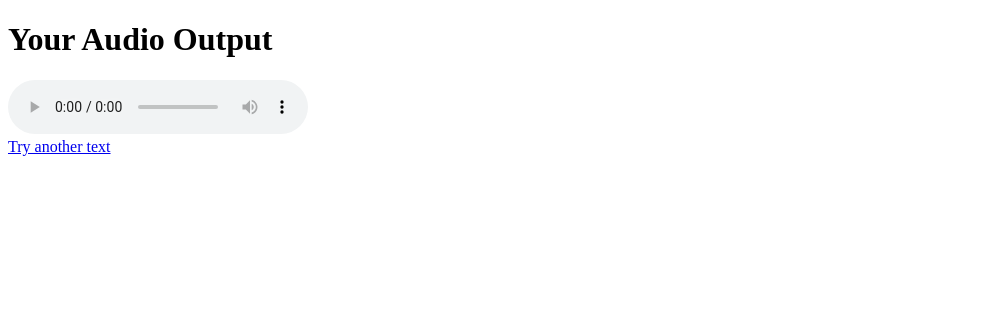
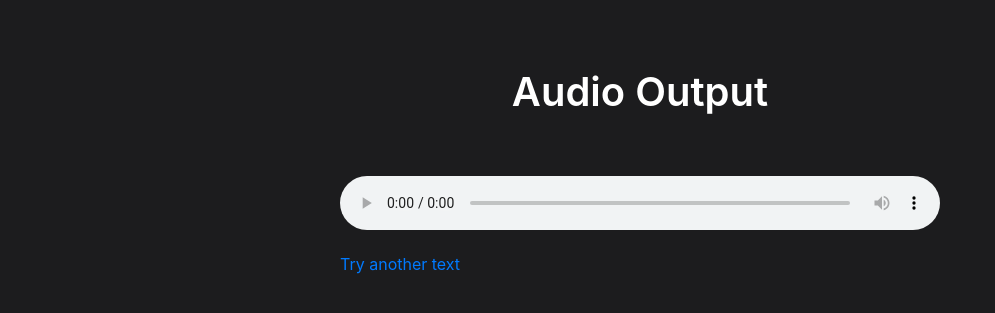
Before and after one commit to ashbijoy/my_voice_cloning_app, a Flask app: template templates/result.html in a window 1280 px wide. Shown: the top 313 px of the page, without its empty margins (0-995 px from the left). Run offline with Flask 3, Linux system fonts and the light colour scheme; the template is opened without the code that fills it: most values are stand-ins (such as "Sample title", 1, 10 or a date in 2020).

Commit message:
Update result.html

```diff
--- a/templates/result.html
+++ b/templates/result.html
@@ -1,17 +1,24 @@
-<!-- templates/result.html -->
-<!doctype html>
+<!DOCTYPE html>
 <html lang="en">
 <head>
-    <meta charset="utf-8">
-    <title>Your Voice TTS Output</title>
+    <meta charset="UTF-8">
+    <title>Audio Output</title>
+    <link rel="stylesheet" href="{{ url_for('static', filename='css/styles.css') }}">
 </head>
 <body>
-    <h1>Your Audio Output</h1>
-    <audio controls autoplay>
-        <source src="{{ audio_url }}" type="audio/wav">
-        Your browser does not support the audio element.
-    </audio>
-    <br>
-    <a href="/">Try another text</a>
+    <div class="container">
+        <header>
+            <h1>Audio Output</h1>
+        </header>
+        <div class="player-container">
+            <audio controls autoplay>
+                <source src="{{ audio_url }}" type="audio/wav">
+                Your browser does not support the audio element.
+            </audio>
+        </div>
+        <a class="back-button" href="/">Try another text</a>
+    </div>
+    <!-- Link the JavaScript file -->
+    <script src="{{ url_for('static', filename='js/main.js') }}"></script>
 </body>
 </html>
```
